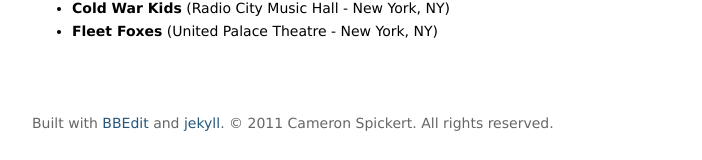
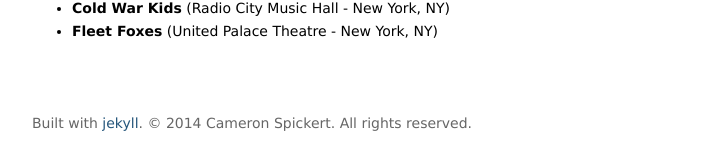
Before and after one commit to cspickert/cspickert.github.io, a Jekyll site: the page built from index.html, in a window 1280 px wide and 900 px high, scrolled down 12533 px. Shown: the part 737-897 px from the top of the window, without its empty margins (288-990 px from the left). Built offline with Jekyll 4.4.1, drawn with Linux system fonts in a browser that asks for light colours.

Commit message:
Update site footer

```diff
--- a/_layouts/default.html
+++ b/_layouts/default.html
@@ -29,7 +29,7 @@
 {{ content }}
 
 <footer id="footer">
-  Built with <a href="http://www.bbedit.com/">BBEdit</a> and <a href="http://github.com/mojombo/jekyll/">jekyll</a>. © 2011 Cameron Spickert. All rights reserved.
+  Built with <a href="http://github.com/mojombo/jekyll/">jekyll</a>. © 2014 Cameron Spickert. All rights reserved.
 </footer>
 </body>
 </html>
```
